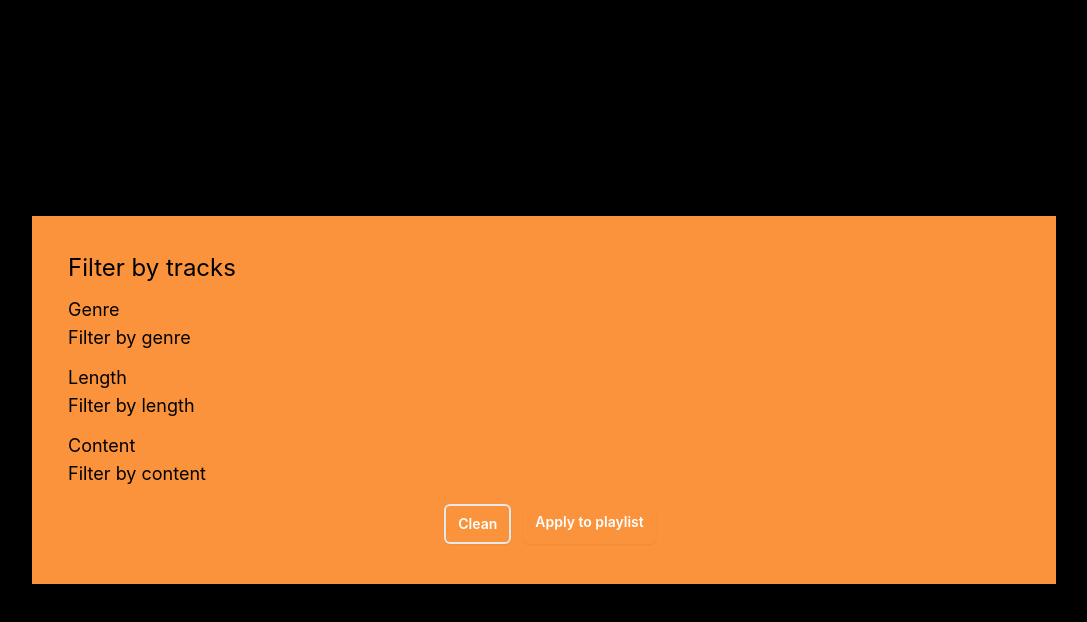
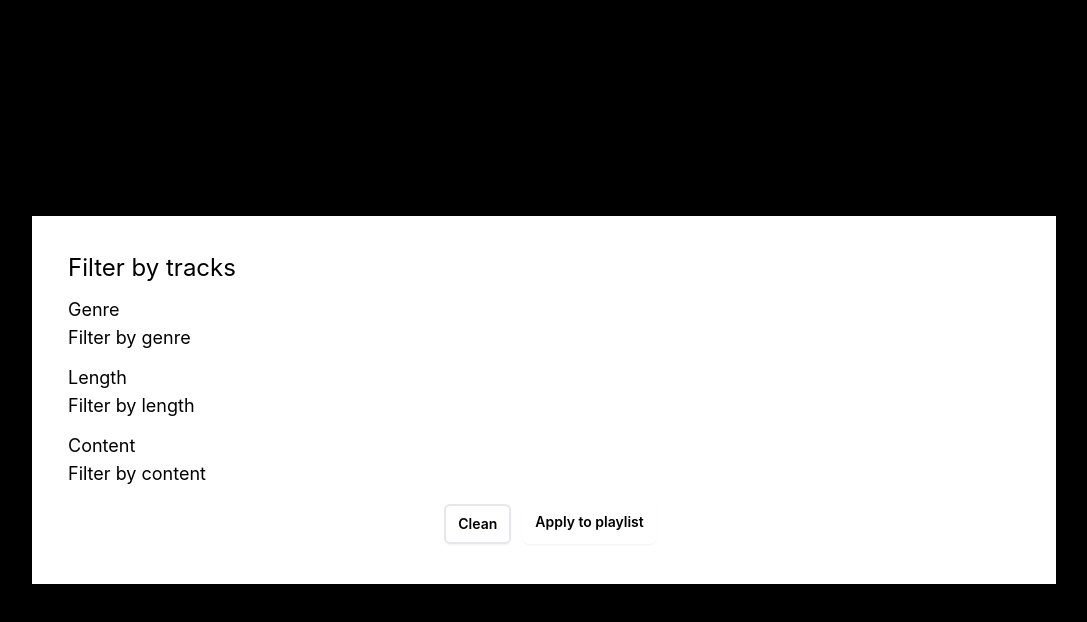
Before and after one commit to Afsha10/song-sieve, a React (Create React App) app in the folder frontend/: page /app/playlist in a window 1280 px wide. Both pictures are taken after a click on the button "Filter by". Shown: the top 622 px of the page, without its empty margins (96-1183 px from the left). Built offline with nearby package versions, Linux system fonts and the light colour scheme.

Commit message:
Changed the modal background colour to white as in Hsuan's design

```diff
--- a/frontend/src/components/dialogs/PlaylistTracksFilterModal.jsx
+++ b/frontend/src/components/dialogs/PlaylistTracksFilterModal.jsx
@@ -8,7 +8,7 @@ function PlaylistTracksFilterModal({ isOpen, handleModalOpen }) {
       open={isOpen}
       onClose={() => handleModalOpen(false)}
     >
-      <Dialog.Panel className="absolute top-1/2  left-1/2 right-1/2 -translate-x-1/2 -translate-y-1/2 w-4/5 bg-orange-400 z-10 p-6">
+      <Dialog.Panel className="absolute top-1/2  left-1/2 right-1/2 -translate-x-1/2 -translate-y-1/2 w-4/5 bg-white z-10 p-6">
         <Dialog.Title className="text-2xl m-3">Filter by tracks</Dialog.Title>
         <div className="m-3 text-lg">
           <Dialog.Description className="text-lg">Genre</Dialog.Description>
@@ -30,13 +30,13 @@ function PlaylistTracksFilterModal({ isOpen, handleModalOpen }) {
 
         <div className="flex flex-row justify-center m-auto my-4">
           <button
-            className="ml-3 inline-flex justify-center rounded-md border-2 px-3 py-2 text-sm font-semibold text-white shadow-sm hover:bg-blue-700 sm:ml-3 sm:w-auto"
+            className="ml-3 inline-flex justify-center rounded-md border-2 px-3 py-2 text-sm font-semibold text-black shadow-sm hover:bg-blue-700 sm:ml-3 sm:w-auto"
             onClick={() => handleModalOpen(false)}
           >
             Clean
           </button>
           <button
-            className="ml-3 inline-flex justify-center rounded-md bg-light-blue-700 px-3 py-2 text-sm font-semibold text-white shadow-sm hover:bg-blue-700 sm:ml-3 sm:w-auto"
+            className="ml-3 inline-flex justify-center rounded-md bg-light-blue-700 px-3 py-2 text-sm font-semibold text-black shadow-sm hover:bg-blue-700 sm:ml-3 sm:w-auto"
             onClick={() => handleModalOpen(false)}
           >
             Apply to playlist
```
